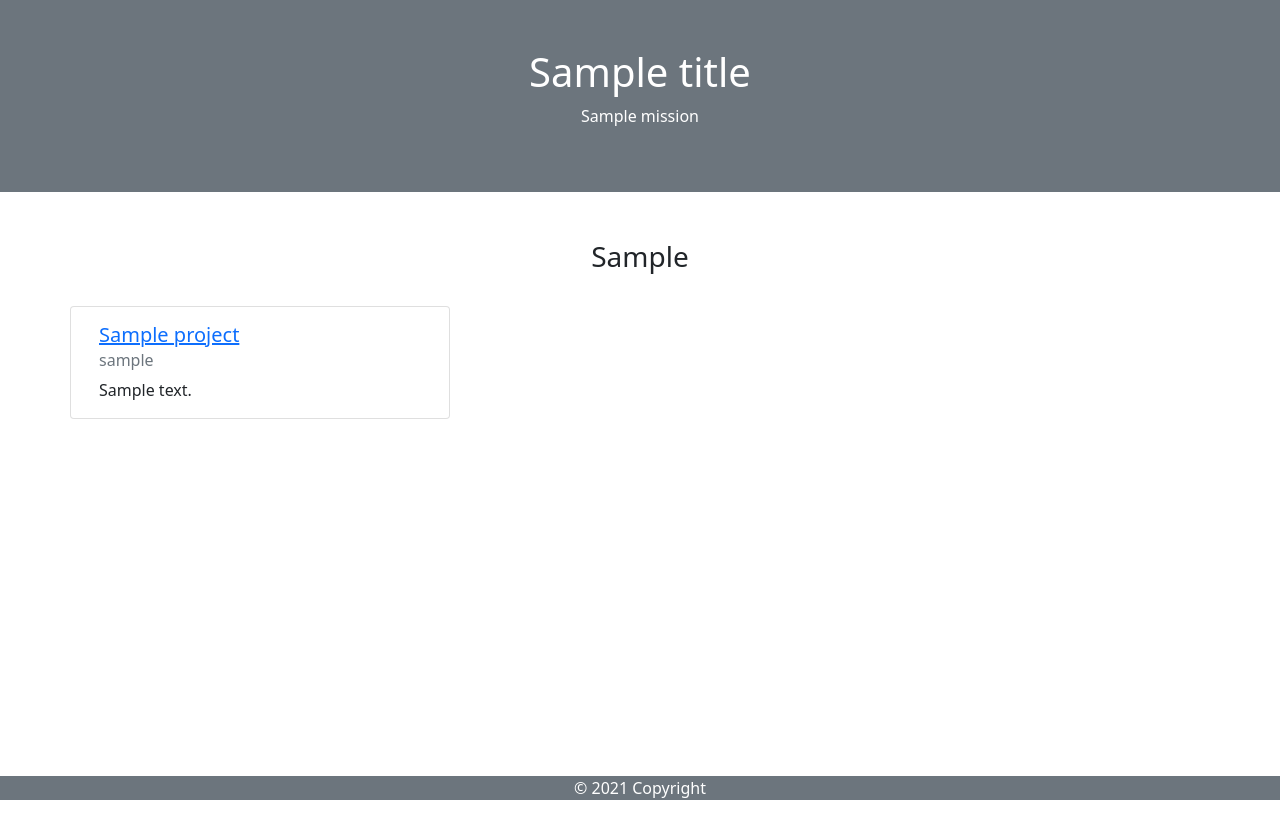
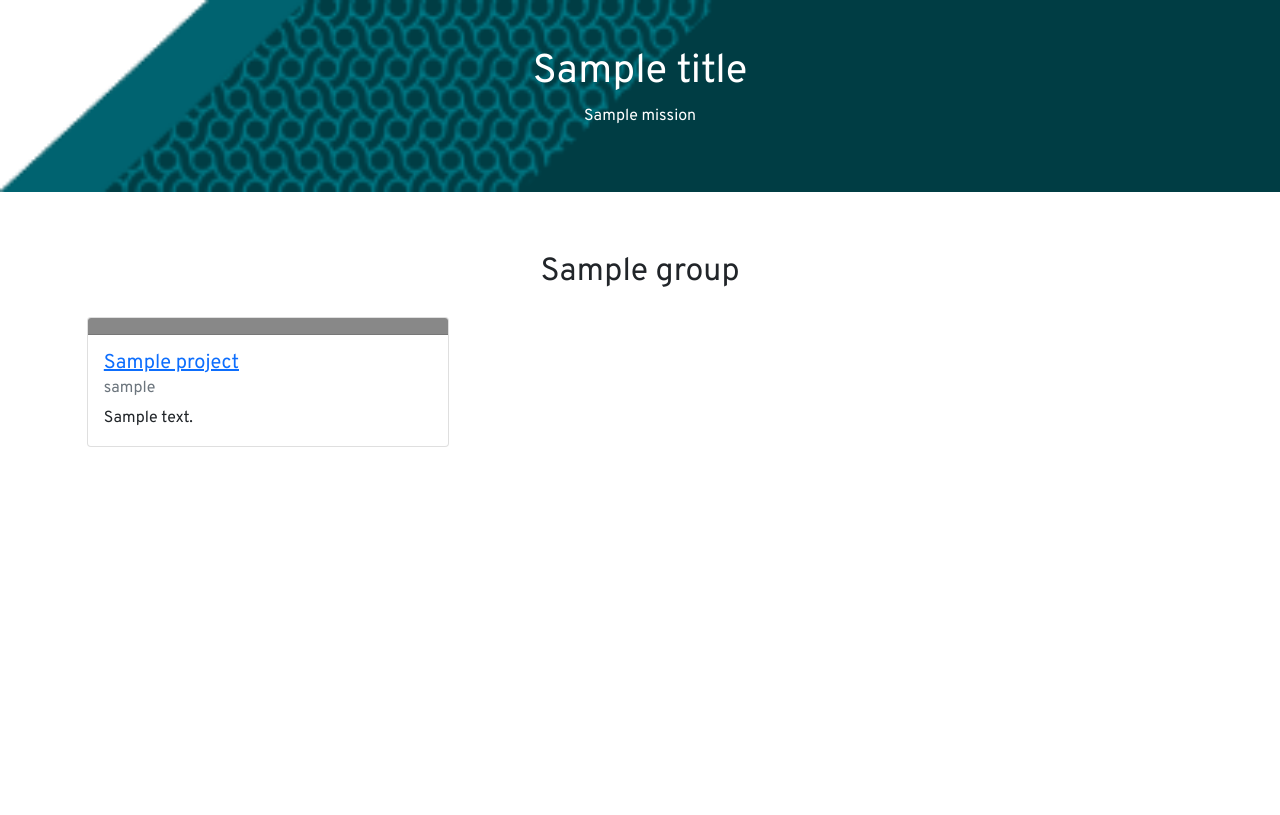
Before and after one commit to vishalvvr/rhi18nweb, a Python web app: template template/content.html in a window 1280 px wide. After the commit the page ends 447 px from the top, so only its background shows below. Run offline with Jinja, Linux system fonts and the light colour scheme; the template is opened without the code that fills it: most values are stand-ins (such as "Sample title", 1, 10 or a date in 2020).

Commit message:
add navbar image and overpass font

```diff
--- a/template/base.html
+++ b/template/base.html
@@ -7,6 +7,10 @@
   <link href="css/bootstrap.min.css" rel="stylesheet">
   <link href="css/style.css" rel="stylesheet">
   <script src="js/bootstrap.bundle.min.js"></script>
+  <link rel="preconnect" href="https://fonts.googleapis.com">
+  <link rel="preconnect" href="https://fonts.gstatic.com" crossorigin>
+  <link href="https://fonts.googleapis.com/css2?family=Overpass:wght@400,600&display=swap" rel="stylesheet">
+
 </head>
 <body>
 {% block content %}
--- a/template/content.html
+++ b/template/content.html
@@ -1,28 +1,46 @@
 {% extends "base.html" %}
 
 {% block content %}
-<div class="container-fluid p-5 bg-secondary text-white text-center">
+
+<style>
+    .cheader{
+        font-family: 'Overpass', sans-serif;
+        background-image:url('images/navbar.png');
+        background-size: cover;
+    }
+</style>
+
+<!-- <div class="container-fluid p-5 text-white text-center"
+        style="background-color: {{ styling.topcolour }};"> -->
+
+<div class="container-fluid p-5 text-white text-center cheader">
     <h1>{{ title }}</h1>
     <p>{{ mission }}</p>
 </div>
 
-<div class="container mt-5">
-    <h3 class="text-center">{{ section1 }}</h3></br>
-    <div class="row">
-        {% for project in projects %}
-        <div class="card col-sm-4" >
+<div class="container mt-5" style="font-family: 'Overpass', sans-serif;">
+    {% for group in projectgroups %}
+    <h2 class="text-center" style="padding: 0.8rem;">{{ group.groupname }}</h3>
+        <div class="card-group">
+            {% for project in group.projects %}
+            <div class="col-sm-4">
+                <div class="card" style="margin:0.3rem;">
+                    <div class="card-header" style="background-color:{{ styling.topcolour }}; "></div>
                     <div class="card-body">
                         <a href="{{ project.link }}"><h5 class="card-title">{{ project.name }}</h5></a>
                         <h6 class="card-subtitle mb-2 text-muted">{{ project.slug }}</h6>
                         <p class="card-text">{{ project.desc }}</p>
                     </div>
                 </div>
+            </div>
             {% endfor%}
+
         </div> <!-- row -->
+    {% endfor%}
 </div> <!-- container -->
 
 <!-- Copyright -->
-<footer class="bg-secondary text-center text-white">
+<!-- <footer class="bg-secondary text-center text-white">
     <span class="text-center p-3" >© 2021 Copyright</span>
-</footer>
+</footer> -->
 {% endblock %}
--- a/template/static/css/style.css
+++ /dev/null
@@ -1,7 +0,0 @@
-footer {
-    position: absolute;
-    bottom: 0;
-    width: 100%;
-    height: auto;
-    margin: 0 auto;
-}
```
Also changed, not shown: data.json (+61 -5 lines), template/static/images/navbar.png (added). Lines whose indentation alone changed are shown as unchanged.
